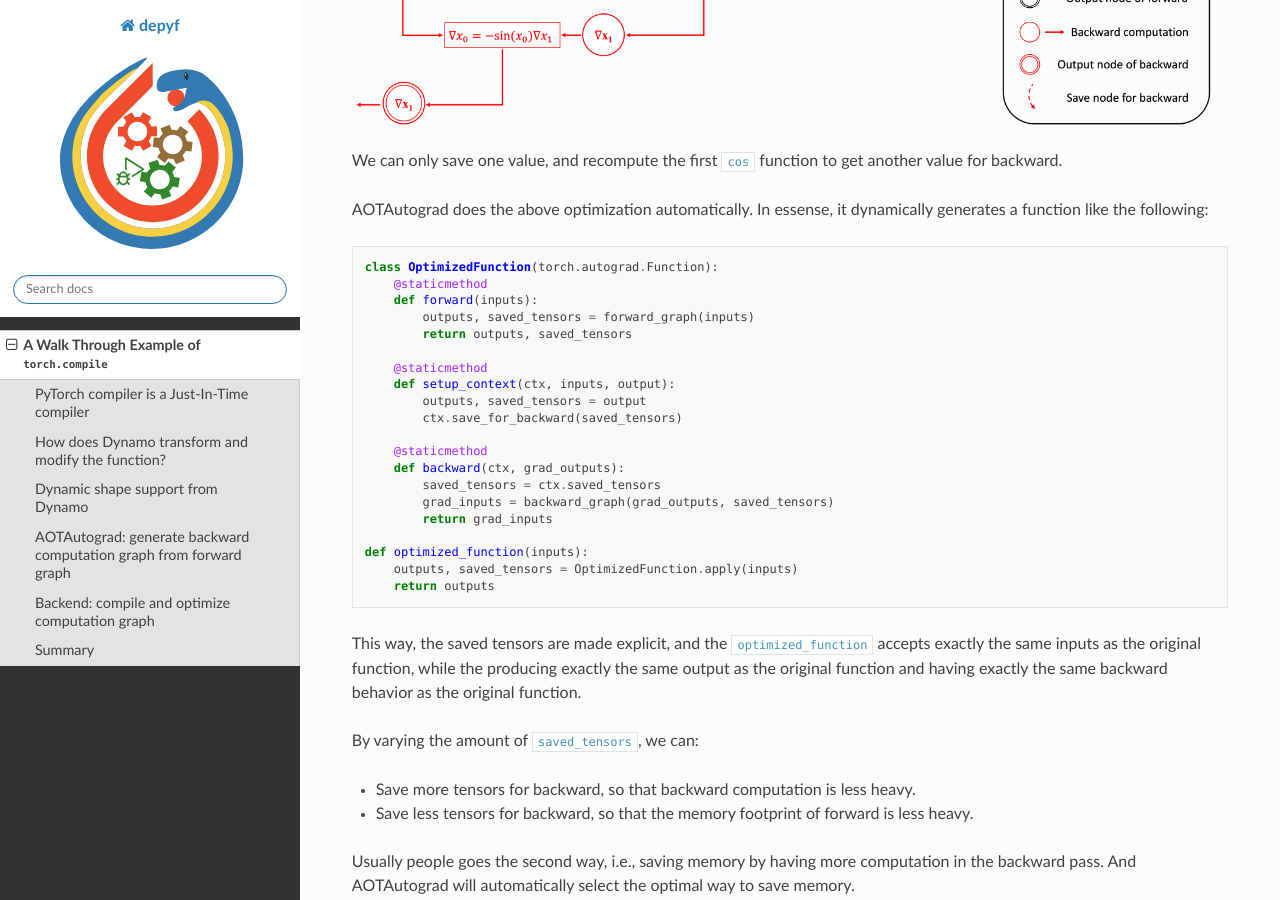
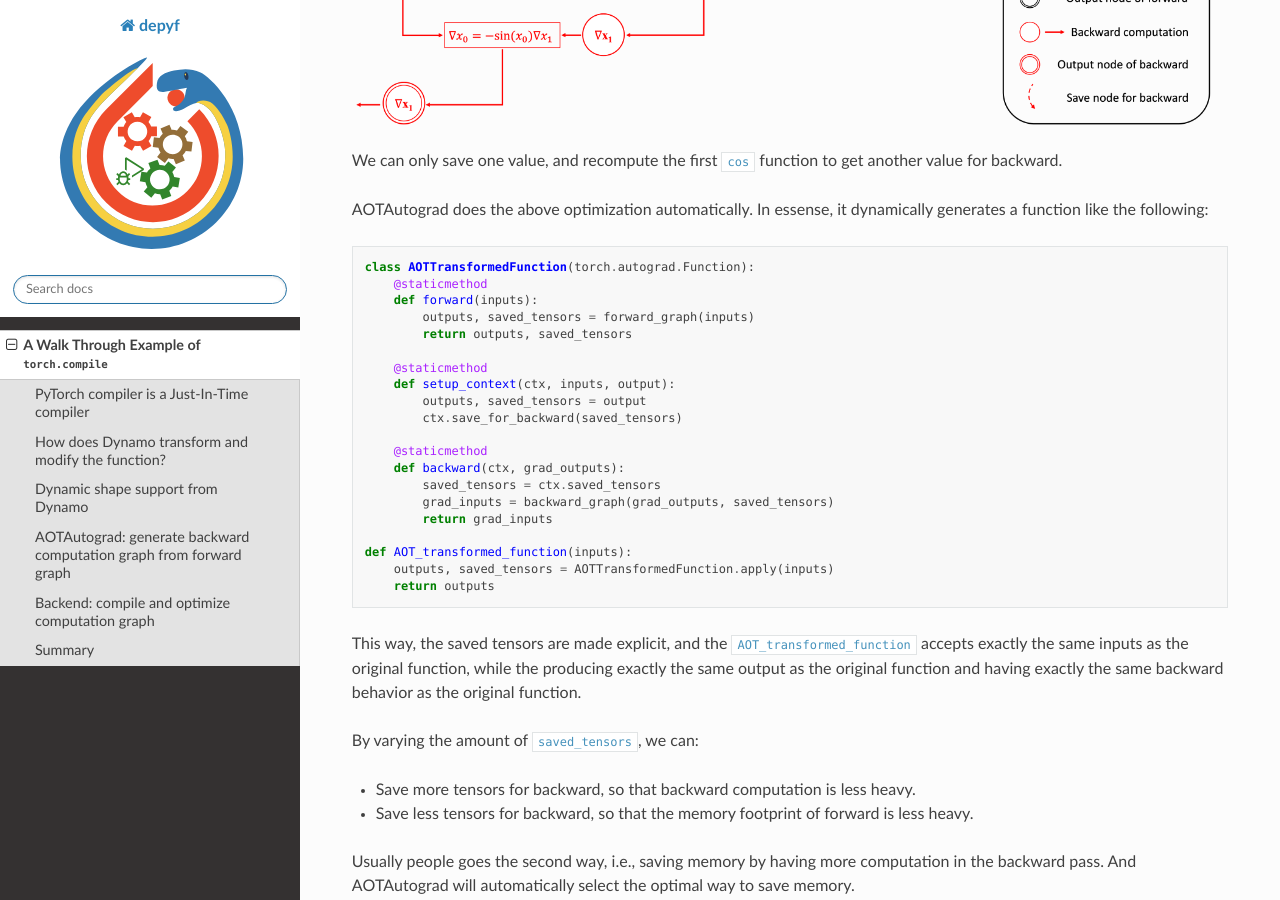
Before and after one commit to thuml/depyf, a Sphinx documentation site: the page built from docs/walk_through.rst, in a window 1280 px wide and 900 px high, scrolled down 7839 px. Built offline with Sphinx 7.4.7 and the Read the Docs theme 2.0.0, drawn with Linux system fonts in a browser that asks for light colours.

Commit message:
fix suggestions from zhangyu

```diff
--- a/docs/walk_through.rst
+++ b/docs/walk_through.rst
@@ -326,7 +326,7 @@ AOTAutograd does the above optimization automatically. In essense, it dynamicall
 
 .. code-block:: python
 
-    class OptimizedFunction(torch.autograd.Function):
+    class AOTTransformedFunction(torch.autograd.Function):
         @staticmethod
         def forward(inputs):
             outputs, saved_tensors = forward_graph(inputs)
@@ -343,11 +343,11 @@ AOTAutograd does the above optimization automatically. In essense, it dynamicall
             grad_inputs = backward_graph(grad_outputs, saved_tensors)
             return grad_inputs
 
-    def optimized_function(inputs):
-        outputs, saved_tensors = OptimizedFunction.apply(inputs)
+    def AOT_transformed_function(inputs):
+        outputs, saved_tensors = AOTTransformedFunction.apply(inputs)
         return outputs
 
-This way, the saved tensors are made explicit, and the ``optimized_function`` accepts exactly the same inputs as the original function, while the producing exactly the same output as the original function and having exactly the same backward behavior as the original function.
+This way, the saved tensors are made explicit, and the ``AOT_transformed_function`` accepts exactly the same inputs as the original function, while the producing exactly the same output as the original function and having exactly the same backward behavior as the original function.
 
 By varying the amount of ``saved_tensors``, we can:
 
```
